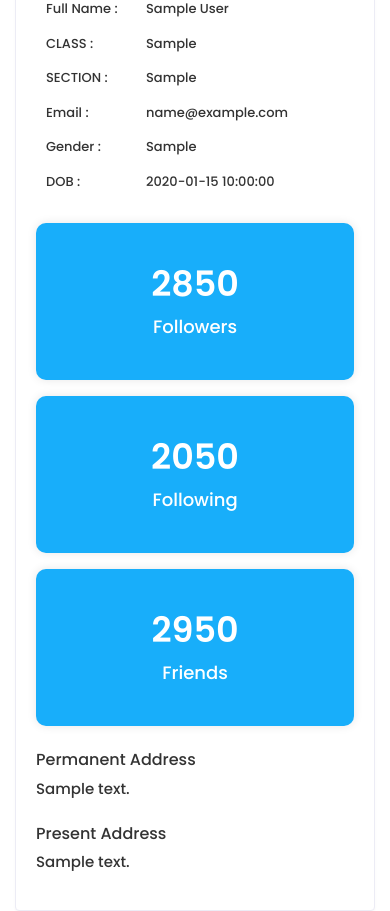
After one commit to Pranavtej/SIH-2022-Gov-of-Maharashtra, a PHP site: page /student-view.php in a window 390 px wide. The commit adds this page. Shown: the part 368-1279 px from the top of the page. Run offline with PHP 8.4, Linux system fonts and the light colour scheme; the visitor is signed in with stand-in values (Sample User, id 1); tables that the repository leaves empty or names only in its code hold one stand-in row (values such as "Sample post").

Commit message:
student_dashboard

```diff
--- a/student-dashboard.php
+++ b/student-dashboard.php
@@ -8,6 +8,7 @@ if(empty($_SESSION['STUDENT_ID']))
 else{
 
     $student_id = $_SESSION['STUDENT_ID'];
+	$class_id = $_SESSION['CLASS_ID'];
 
     $sql="select * from student where student_id='$student_id'";
     $run = mysqli_query($con,$sql)or die(''.__LINE__.'<br>'.mysqli_error($con));
@@ -102,7 +103,7 @@ else{
 											<i class="fas fa-book-open"></i>
 										</div>
 										<div class="db-info">
-											<h3><?php echo'R'?></h3>
+											<h3><?php echo $class_id; ?></h3>
 											<h6>Academic Rank</h6>
 										</div>
 									</div>
--- a/student-login.php
+++ b/student-login.php
@@ -4,14 +4,15 @@ include 'connect.php';
 
 if(isset($_POST['login']))
 {
-    $sql = "select school_id ,student_id from student where student_id='{$_POST['student_id']}'";
+    $sql = "select school_id ,student_id,class_id from student where student_id='{$_POST['student_id']}'";
     $run = mysqli_query($con,$sql);
     $run = mysqli_fetch_assoc($run);
     if(!empty($run))
     {
         $_SESSION['SCHOOL_ID'] = $run['school_id'];
         $_SESSION['STUDENT_ID'] = $_POST['student_id'];
-        echo "<script>document.location='student-dashboard.php'</script>";
+        $_SESSION['CLASS_ID'] = $run['class_id'];
+		echo "<script>document.location='student-dashboard.php'</script>";
     }
     else
     {
--- a/student-menu.php
+++ b/student-menu.php
@@ -161,10 +161,7 @@
                         <li class="submenu">
                             <a href="#"><i class="fas fa-user-graduate"></i> <span> Students</span> <span class="menu-arrow"></span></a>
                             <ul>
-                                <li><a href="students.html">Student List</a></li>
-                                <li><a href="student-details.html">Student View</a></li>
-                                <li><a href="add-student.html">Student Add</a></li>
-                                <li><a href="edit-student.html">Student Edit</a></li>
+                                <li><a href="student-view.php">Student View</a></li>
                             </ul>
                         </li>
                         <li class="submenu">
@@ -187,9 +184,7 @@
                         <li class="submenu">
                             <a href="#"><i class="fas fa-book-reader"></i> <span> Subjects</span> <span class="menu-arrow"></span></a>
                             <ul>
-                                <li><a href="subjects.html">Subject List</a></li>
-                                <li><a href="add-subject.html">Subject Add</a></li>
-                                <li><a href="edit-subject.html">Subject Edit</a></li>
+                                <li><a href="student-subjects.php">Subject List</a></li>
                             </ul>
                         </li>
                         <li class="submenu">
--- /dev/null
+++ b/student-view.php
@@ -0,0 +1,175 @@
+<?php
+
+include 'connect.php';
+
+session_start();
+
+$student_id = $_SESSION['STUDENT_ID'];
+$school_id  = $_SESSION['SCHOOL_ID'];
+$class_id = $_SESSION['CLASS_ID'];
+
+$sql = "select * from student where student_id='$student_id' and school_id='$school_id'";
+$run = mysqli_fetch_array(mysqli_query($con, $sql));
+
+$sql2 = "select class,section from classes where class_id='$class_id'";
+$run2 = mysqli_query($con, $sql2);
+$run2 = mysqli_fetch_assoc($run2);
+
+?>
+<!DOCTYPE html>
+<html lang="en">
+    <head>
+        <meta charset="utf-8">
+        <meta name="viewport" content="width=device-width, initial-scale=1.0, user-scalable=0">
+        <title>Preskool - Student Details</title>
+
+		<!-- Favicon -->
+        <link rel="shortcut icon" href="assets/img/favicon.png">
+
+		<!-- Fontfamily -->
+		<link rel="stylesheet" href="https://fonts.googleapis.com/css2?family=Poppins:ital,wght@0,500;0,600;0,700;1,400&display=swap">
+
+		<!-- Bootstrap CSS -->
+        <link rel="stylesheet" href="assets/plugins/bootstrap/css/bootstrap.min.css">
+
+		<!-- Fontawesome CSS -->
+		<link rel="stylesheet" href="assets/plugins/fontawesome/css/fontawesome.min.css">
+		<link rel="stylesheet" href="assets/plugins/fontawesome/css/all.min.css">
+
+		<!-- Datatables CSS -->
+		<link rel="stylesheet" href="assets/plugins/datatables/datatables.min.css">
+
+		<!-- Main CSS -->
+        <link rel="stylesheet" href="assets/css/style.css">
+    </head>
+    <body>
+
+		<!-- Main Wrapper -->
+        <div class="main-wrapper">
+
+			<?php include 'student-menu.php'; ?>
+
+			<!-- Page Wrapper -->
+            <div class="page-wrapper">
+                <div class="content container-fluid">
+
+					<div class="page-header">
+						<div class="row">
+							<div class="col-sm-12">
+								<h3 class="page-title">Student Details</h3>
+								<ul class="breadcrumb">
+									<li class="breadcrumb-item"><a href="">Student</a></li>
+									<li class="breadcrumb-item active">Student Details</li>
+								</ul>
+							</div>
+						</div>
+					</div>
+
+					<div class="card">
+						<div class="card-body">
+							<div class="row">
+								<div class="col-md-12">
+									<div class="about-info">
+										<h4>About Me</h4>
+
+										<div class="media mt-3 d-flex">
+											<img src="assets/img/user.jpg" class="me-3 flex-shrink-0" alt="...">
+											<div class="media-body flex-grow-1">
+												<ul>
+                                                    <li>
+                                                        <span class="title-span">Full Name : </span>
+                                                        <span class="info-span"><?php echo $run['student_name']; ?></span>
+                                                    </li>
+                                                    <li>
+                                                        <span class="title-span">CLASS : </span>
+                                                        <span class="info-span"><?php echo $run2['class']; ?></span>
+                                                    </li>
+                                                    <li>
+                                                        <span class="title-span">SECTION : </span>
+                                                        <span class="info-span"><?php echo $run2['section']; ?></span>
+                                                    </li>
+                                                    <li>
+                                                        <span class="title-span">Email : </span>
+                                                        <span class="info-span"><?php echo $run['email']; ?></span>
+                                                    </li>
+                                                    <li>
+                                                        <span class="title-span">Gender : </span>
+                                                        <span class="info-span"><?php echo $run['gender']; ?></span>
+                                                    </li>
+                                                    <li>
+                                                        <span class="title-span">DOB : </span>
+                                                        <span class="info-span"><?php echo $run['date_of_birth']; ?></span>
+                                                    </li>
+                                                </ul>
+											</div>
+										</div>
+
+										<div class="row mt-3">
+										</div>
+
+										<div class="row follow-sec">
+                                            <div class="col-md-4 mb-3">
+                                                <div class="blue-box">
+                                                    <h3>2850</h3>
+                                                    <p>Followers</p>
+                                                </div>
+                                            </div>
+                                            <div class="col-md-4 mb-3">
+                                                <div class="blue-box">
+                                                    <h3>2050</h3>
+                                                    <p>Following</p>
+                                                </div>
+                                            </div>
+                                            <div class="col-md-4 mb-3">
+                                                <div class="blue-box">
+                                                    <h3>2950</h3>
+                                                    <p>Friends</p>
+                                                </div>
+                                            </div>
+										</div>
+
+										<div class="row mt-2">
+											<div class="col-md-12">
+												<h5>Permanent Address</h5>
+												<p><?php echo $run['address']; ?></p>
+											</div>
+                                        </div>
+
+                                        <div class="row mt-2">
+											<div class="col-md-12">
+												<h5>Present Address</h5>
+												<p><?php echo $run['address']; ?></p>
+											</div>
+                                        </div>
+									</div>
+								</div>
+							</div>
+						</div>
+					</div>
+				</div>
+
+				<!-- Footer -->
+				<!-- <footer>
+					<p>Copyright © 2020 Dreamguys.</p>
+				</footer> -->
+				<!-- /Footer -->
+			</div>
+			<!-- /Page Wrapper -->
+
+        </div>
+		<!-- /Main Wrapper -->
+
+		<!-- jQuery -->
+        <script src="assets/js/jquery-3.6.0.min.js"></script>
+
+		<!-- Bootstrap Core JS -->
+        <script src="assets/plugins/bootstrap/js/bootstrap.bundle.min.js"></script>
+
+		<!-- Slimscroll JS -->
+        <script src="assets/plugins/slimscroll/jquery.slimscroll.min.js"></script>
+
+		<!-- Custom JS -->
+		<script  src="assets/js/script.js"></script>
+
+    </body>
+</html>
```
Also changed, not shown: student-marks.php (+8 -5 lines), student-subjects.php (added, +132 -0 lines).
